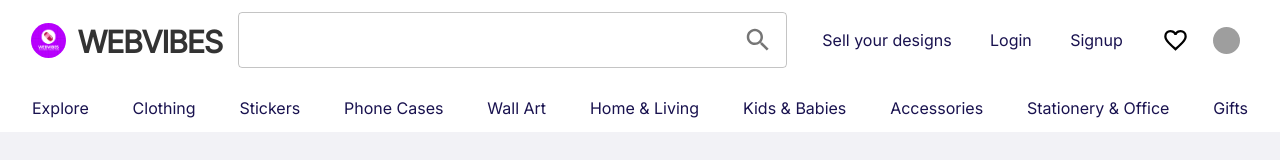
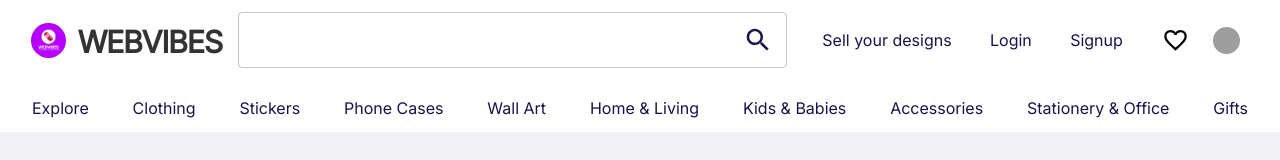
Before and after one commit to Tanaka785/OnlineStore, a React (Vite) app in the folder Frontend/: page / in a window 1280 px wide. Shown: the top 160 px of the page. Built offline with nearby package versions, Linux system fonts and the light colour scheme; grey boxes are pictures that could not be loaded.

Commit message:
changes the color of the searchicon inside the searchfield in searchfield.jsx

```diff
--- a/Frontend/src/components/common/Navigation/SearchField.jsx
+++ b/Frontend/src/components/common/Navigation/SearchField.jsx
@@ -18,7 +18,7 @@ export default function SearchField() {
             input: {
               endAdornment: (
                 <InputAdornment position="end">
-                  <SearchIcon sx={{ minWidth: 30, minHeight: 30 }} />
+                  <SearchIcon sx={{ minWidth: 30, minHeight: 30, color: theme.typography.color }} />
                 </InputAdornment>
               ),
             },
```
